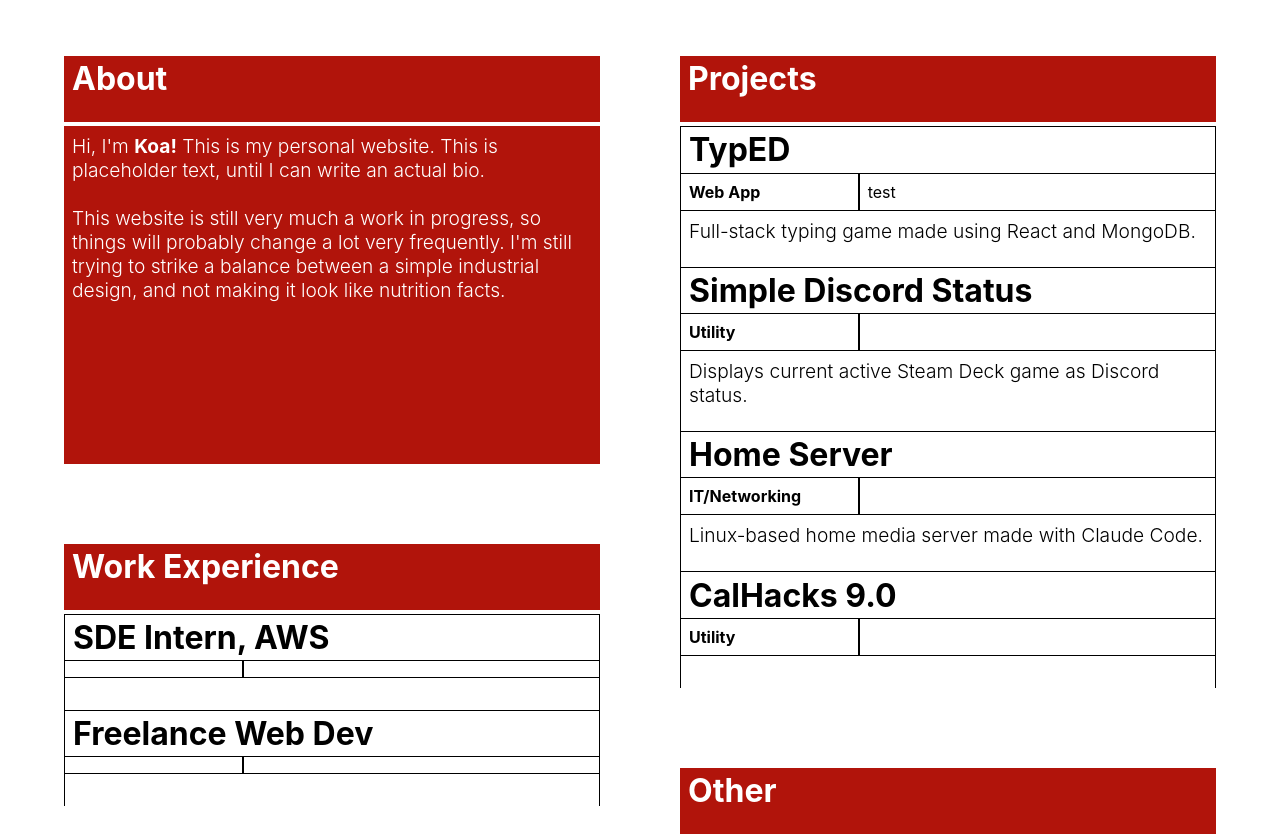
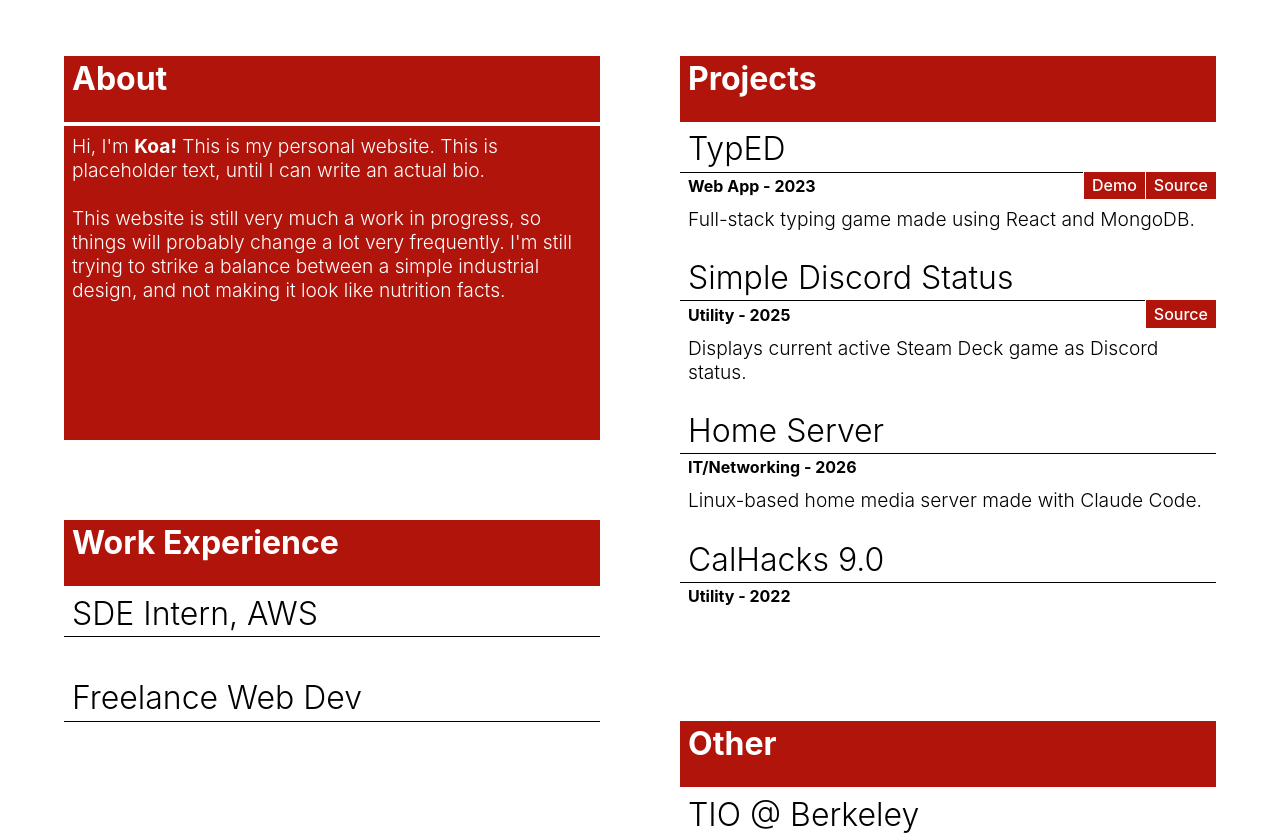
Before and after one commit to Miratari/personal-website, a React (Create React App) app in the folder client/: page / in a window 1280 px wide. Shown: the part 760-1595 px from the top of the page. Built offline with nearby package versions, Linux system fonts and the light colour scheme.

Commit message:
Added readme, updated formatting for projects

```diff
--- a/client/src/App.css
+++ b/client/src/App.css
@@ -206,39 +206,57 @@ section .section-content {
 /* PROJECT STYLE */
 
 .project {
-  cursor: pointer;
   display: grid;
-  grid-template-columns: 1fr 2fr;
+  grid-template-columns: 1fr auto auto;
   grid-auto-rows: auto;
-  grid-template-areas: "title title"
-                       "type links"
-                       "desc desc";
-}
-
-.project * {
-  border-width: 1px;
-  border-style: solid;
-  border-bottom-style: none;
+  grid-template-areas: "title title title"
+                       "type demo source"
+                       "desc desc desc";
 }
 
 .project .title {
-  font-weight:700;
+  font-weight:300;
   font-size: 2rem;
   padding: 0.2rem;
   padding-left: 0.5rem;
   /* padding-bottom: 1.5rem; */
   margin: 0px;
   width: 100;
+  /* border-bottom-width: 0.1rem;
+  border-bottom-style: solid; */
 }
 
 .project .type {
   font-weight: bold;
   font-size: 1rem;
-  padding: 0.5rem;
+  padding: 0.2rem;
+  padding-left: 0.5rem;
+  border-top-width: 0.1rem;
+  border-top-style: solid;
 }
 
 .project .links {
-  padding: 0.5rem;
+  font-weight: 500;
+  cursor: pointer;
+  padding: 0.2rem;
+  padding-right: 0.5rem;
+  padding-left: 0.5rem;
+  border-left-width: 0.1rem;
+  border-left-style: solid;
+  background-color: var(--accent-color);
+  color: var(--text-color-light);
+  border-color:var(--text-color-light);
+}
+.project .links:hover {
+  background-color: var(--hover-color);
+  color: var(--text-color-dark);
+}
+.project .links:active {
+  background-color: var(--hover-color);
+  color: var(--text-color-dark);
+}
+.project .links:empty {
+  display: none;
 }
 
 .project .desc {
@@ -246,4 +264,6 @@ section .section-content {
   font-weight: 300;
   padding: 0.5rem;
   padding-bottom: 1.5rem;
+  /* border-top-width: 0.1rem;
+  border-top-style: solid; */
 }
--- a/client/src/App.js
+++ b/client/src/App.js
@@ -17,12 +17,13 @@ function Contact({ icon, text, subtext, href }) {
   );
 }
 
-function Project({ title, type, links, desc }) {
+function Project({ title, type, demo, source, desc }) {
   return (
     <div className="project">
       <div className="title" style={{gridArea: "title"}}>{title}</div>
       <div className="type" style={{gridArea: "type"}}>{type}</div>
-      <div className="links" style={{gridArea: "links"}}>{links}</div>
+      <a className="links" style={{gridArea: "demo"}} href={demo}>{demo ? "Demo" : null}</a>
+      <a className="links" style={{gridArea: "source"}} href={source}>{source ? "Source" : null}</a>
       <div className="desc" style={{gridArea: "desc"}}>{desc}</div>
     </div>
   );
@@ -58,20 +59,22 @@ function App() {
         <div class="section-content">
           <Project
             title="TypED"
-            type="Web App"
-            links="test"
+            type="Web App - 2023"
+            demo="https://typed-mauve.vercel.app/"
+            source="https://github.com/noah-whelann/typing-game"
             desc="Full-stack typing game made using React and MongoDB."/>
           <Project
             title="Simple Discord Status"
-            type="Utility"
+            type="Utility - 2025"
+            source="https://github.com/Miratari/steam-deck-simple-discord-status"
             desc="Displays current active Steam Deck game as Discord status."/>
           <Project
             title="Home Server"
-            type="IT/Networking"
+            type="IT/Networking - 2026"
             desc="Linux-based home media server made with Claude Code."/>
           <Project
             title="CalHacks 9.0"
-            type="Utility"/>
+            type="Utility - 2022"/>
         </div>
       </section>
 
```
Also changed, not shown: 1 other file (tests, documents, lock files or other folders).
